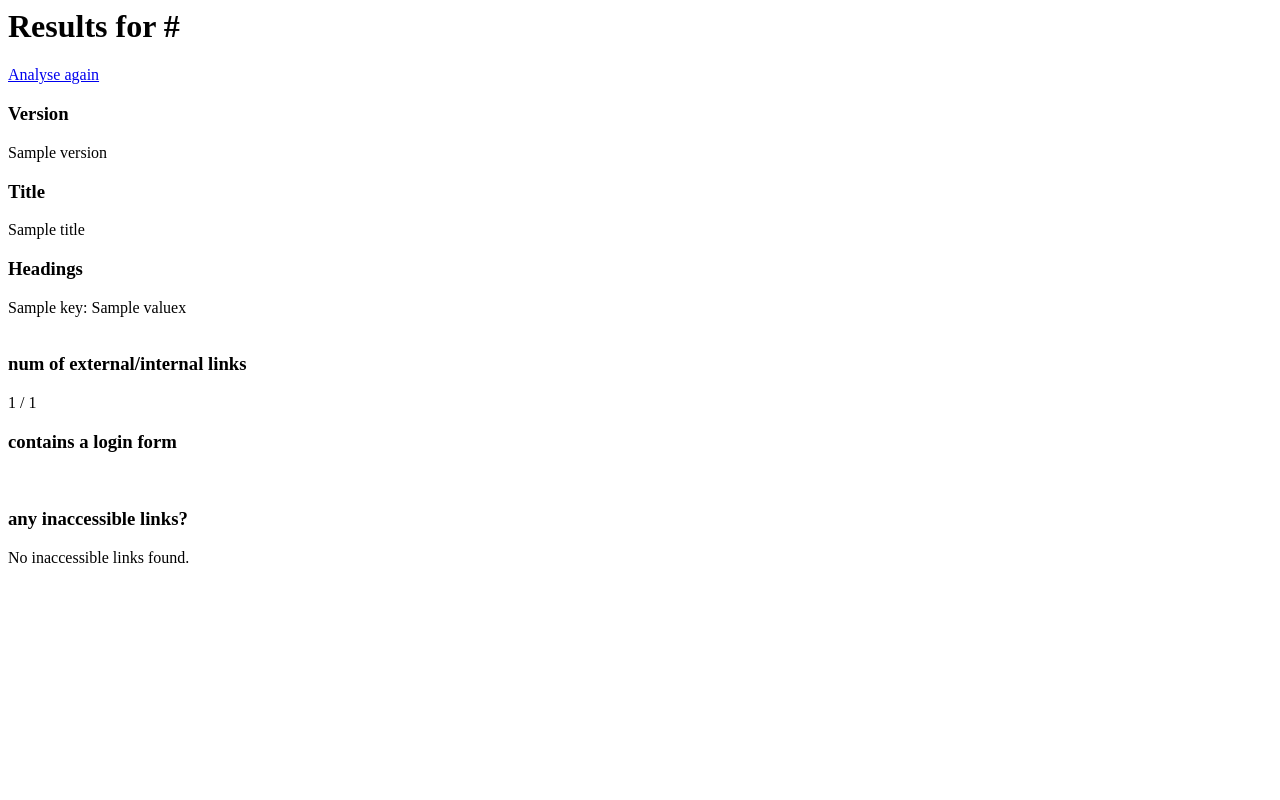
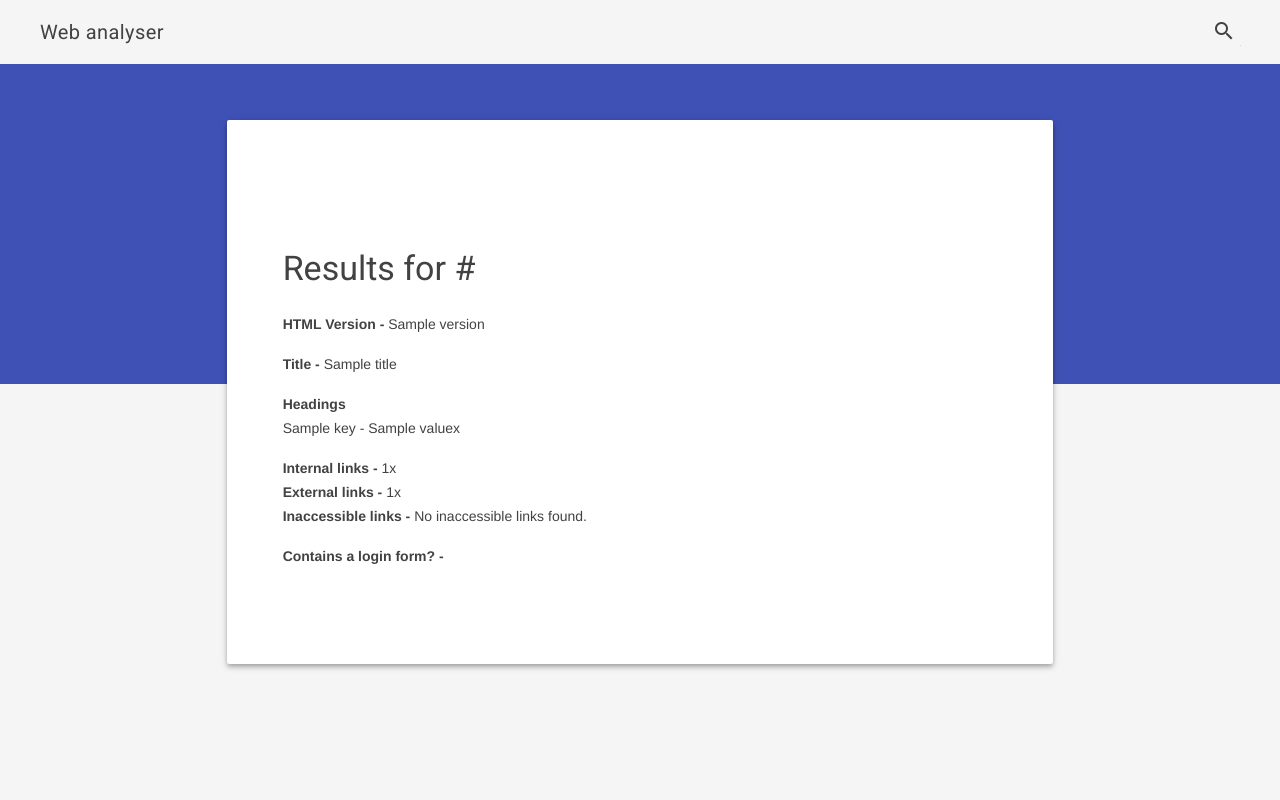
Before and after one commit to ignasKavaliauskas/qvsta-recruitment-test, a Django app: template templates/analyseUrl.html in a window 1280 px wide. Run offline with Django 3.2, Linux system fonts and the light colour scheme; the template is opened without the code that fills it: most values are stand-ins (such as "Sample title", 1, 10 or a date in 2020).

Commit message:
added mdl template

```diff
--- a/templates/analyseUrl.html
+++ b/templates/analyseUrl.html
@@ -1,24 +1,35 @@
-<h1>Results for {{ targetUrl }}</h1> <a href="/index/">Analyse again</a>
+{% extends "index.html" %}
 
-<h3> Version </h3> {{ version }} <br>
-<h3> Title </h3> {{ title }} <br>
 
-<!-- Display all headings and its levels -->
-<h3>Headings</h3>
+{% block content %}
+
+
+<div class="demo-content mdl-color--white mdl-shadow--4dp content mdl-color-text--grey-800 mdl-cell mdl-cell--8-col">
+    <h3>Results for {{ targetUrl }}</h3>
+
+    <p><strong>HTML Version - </strong>{{ version }}</p>
+    <p><strong>Title - </strong>{{ title }}</p>
+    <p>
+        <strong>Headings</strong> <br>
         {% for key, value in headings.items %}
-    {{ key }}: {{ value }}x <br>
+            {{ key }} - {{ value }}x <br>
         {% empty %}
-    No headings found. <br>
+            No headings found.
         {% endfor %}
+    </p>
 
-<br>
-<h3> num of external/internal links </h3> {{ numOfExternalLinks }} / {{ numOfInternalLinks }}
-<br>
-<h3>contains a login form</h3>{{containsLoginForm}}
-<br>
-<h3>any inaccessible links?</h3>
+    <p>
+            <strong>Internal links - </strong>{{ numOfInternalLinks }}x <br>
+            <strong>External links - </strong>{{ numOfExternalLinks }}x <br>
+            <strong>Inaccessible links - </strong>
             {% if inaccessibleLinks > 0 %}
-    Yes. {{ inaccessibleLinks }}x
+                {{ inaccessibleLinks }}x
             {% else %}
                 No inaccessible links found.
             {% endif %}
+    </p>
+
+    <p><strong>Contains a login form? - </strong>{{ containsLoginForm }}</p>
+
+</div>
+{% endblock content %}
--- a/templates/index.html
+++ b/templates/index.html
@@ -1,8 +1,111 @@
+{% load staticfiles %}
+<!doctype html>
+<!--
+  Material Design Lite
+  Copyright 2015 Google Inc. All rights reserved.
 
-{% if error %}
-    <h3>{{ error }}</h3> <br>
-{% endif %}
-<form action="/analyseUrl/" method="POST">{% csrf_token %}
-    <input type="text" name="textUrl" placeholder="http://www.google.com">
-    <input type="submit" value="analyse">
-</form>
+  Licensed under the Apache License, Version 2.0 (the "License");
+  you may not use this file except in compliance with the License.
+  You may obtain a copy of the License at
+
+      https://www.apache.org/licenses/LICENSE-2.0
+
+  Unless required by applicable law or agreed to in writing, software
+  distributed under the License is distributed on an "AS IS" BASIS,
+  WITHOUT WARRANTIES OR CONDITIONS OF ANY KIND, either express or implied.
+  See the License for the specific language governing permissions and
+  limitations under the License
+-->
+<html lang="en">
+  <head>
+    <meta charset="utf-8">
+    <meta http-equiv="X-UA-Compatible" content="IE=edge">
+    <meta name="description" content="A front-end template that helps you build fast, modern mobile web apps.">
+    <meta name="viewport" content="width=device-width, initial-scale=1.0, minimum-scale=1.0">
+    <title>Material Design Lite</title>
+
+    <!-- Add to homescreen for Chrome on Android -->
+    <meta name="mobile-web-app-capable" content="yes">
+    <link rel="icon" sizes="192x192" href="images/android-desktop.png">
+
+    <!-- Add to homescreen for Safari on iOS -->
+    <meta name="apple-mobile-web-app-capable" content="yes">
+    <meta name="apple-mobile-web-app-status-bar-style" content="black">
+    <meta name="apple-mobile-web-app-title" content="Material Design Lite">
+    <link rel="apple-touch-icon-precomposed" href="images/ios-desktop.png">
+
+    <!-- Tile icon for Win8 (144x144 + tile color) -->
+    <meta name="msapplication-TileImage" content="images/touch/ms-touch-icon-144x144-precomposed.png">
+    <meta name="msapplication-TileColor" content="#3372DF">
+
+    <link rel="shortcut icon" href="images/favicon.png">
+
+    <!-- SEO: If your mobile URL is different from the desktop URL, add a canonical link to the desktop page https://developers.google.com/webmasters/smartphone-sites/feature-phones -->
+    <!--
+    <link rel="canonical" href="http://www.example.com/">
+    -->
+
+    <link rel="stylesheet" href="https://fonts.googleapis.com/css?family=Roboto:regular,bold,italic,thin,light,bolditalic,black,medium&amp;lang=en">
+    <link rel="stylesheet" href="https://fonts.googleapis.com/icon?family=Material+Icons">
+    <link rel="stylesheet" href="https://code.getmdl.io/1.3.0/material.teal-red.min.css">
+    <link rel="stylesheet" href="{% static 'css/style.css' %}">
+    <style>
+    #view-source {
+      position: fixed;
+      display: block;
+      right: 0;
+      bottom: 0;
+      margin-right: 40px;
+      margin-bottom: 40px;
+      z-index: 900;
+    }
+    </style>
+  </head>
+  <body>
+    <div class="demo-layout mdl-layout mdl-layout--fixed-header mdl-js-layout mdl-color--grey-100">
+      <header class="demo-header mdl-layout__header mdl-layout__header--scroll mdl-color--grey-100 mdl-color-text--grey-800">
+        <div class="mdl-layout__header-row">
+          <span class="mdl-layout-title">Web analyser</span>
+          <div class="mdl-layout-spacer"></div>
+
+          <form action="/analyseUrl/" method="POST">{% csrf_token %}
+            <div class="mdl-textfield mdl-js-textfield mdl-textfield--expandable">
+              <label class="mdl-button mdl-js-button mdl-button--icon" for="sample6">
+                <i class="material-icons">search</i>
+              </label>
+              <div class="mdl-textfield__expandable-holder">
+                <input class="mdl-textfield__input" type="text" name="textUrl" id="sample6" placeholder="http://www.google.com">
+                <label class="mdl-textfield__label" for="sample-expandable">Expandable Input</label>
+              </div>
+            </div>
+          </form>
+
+        </div>
+      </header>
+      <div class="demo-ribbon"></div>
+      <main class="demo-main mdl-layout__content">
+        <div class="demo-container mdl-grid">
+          <div class="mdl-cell mdl-cell--2-col mdl-cell--hide-tablet mdl-cell--hide-phone"></div>
+            {% if error %}
+                <div class="demo-content mdl-color--red mdl-shadow--4dp content mdl-color-text--grey-800 mdl-cell mdl-cell--8-col">
+                        <h4 style="color: #ffffff;">{{ error }}</h4>
+                </div>
+            {% endif %}
+
+          {% block content %}
+          {% endblock content %}
+        </div>
+        <!-- <footer class="demo-footer mdl-mini-footer">
+          <div class="mdl-mini-footer--left-section">
+            <ul class="mdl-mini-footer--link-list">
+              <li><a href="#">Help</a></li>
+              <li><a href="#">Privacy and Terms</a></li>
+              <li><a href="#">User Agreement</a></li>
+            </ul>
+          </div>
+        </footer> -->
+      </main>
+    </div>
+    <script src="https://code.getmdl.io/1.3.0/material.min.js"></script>
+  </body>
+</html>
--- /dev/null
+++ b/webAnalysis/static/css/style.css
@@ -0,0 +1,59 @@
+/**
+ * Copyright 2015 Google Inc. All Rights Reserved.
+ *
+ * Licensed under the Apache License, Version 2.0 (the "License");
+ * you may not use this file except in compliance with the License.
+ * You may obtain a copy of the License at
+ *
+ *      http://www.apache.org/licenses/LICENSE-2.0
+ *
+ * Unless required by applicable law or agreed to in writing, software
+ * distributed under the License is distributed on an "AS IS" BASIS,
+ * WITHOUT WARRANTIES OR CONDITIONS OF ANY KIND, either express or implied.
+ * See the License for the specific language governing permissions and
+ * limitations under the License.
+ */
+
+ .demo-ribbon {
+    width: 100%;
+    height: 40vh;
+    background-color: #3F51B5;
+    flex-shrink: 0;
+  }
+
+  .demo-main {
+    margin-top: -35vh;
+    flex-shrink: 0;
+  }
+
+  .demo-header .mdl-layout__header-row {
+    padding-left: 40px;
+  }
+
+  .demo-container {
+    max-width: 1600px;
+    width: calc(100% - 16px);
+    margin: 0 auto;
+  }
+
+  .demo-content {
+    border-radius: 2px;
+    padding: 80px 56px;
+    margin-bottom: 80px;
+  }
+
+  .demo-layout.is-small-screen .demo-content {
+    padding: 40px 28px;
+  }
+
+  .demo-content h3 {
+    margin-top: 48px;
+  }
+
+  .demo-footer {
+    padding-left: 40px;
+  }
+
+  .demo-footer .mdl-mini-footer--link-list a {
+    font-size: 13px;
+  }
--- a/webAnalysis/views.py
+++ b/webAnalysis/views.py
@@ -15,11 +15,13 @@ def indexView(request):
 def analyseUrlView(request):
     targetUrl = request.POST['textUrl']
 
+    # caching
     cacheKey = targetUrl
     cacheTime = 1000
     cacheData = cache.get(cacheKey)
     print(cacheData)
 
+    # load scrapped results if available
     if cacheData:
         result = json.loads(cacheData)
         return render(request, 'analyseUrl.html', result)
```
Also changed, not shown: webAnalysis/static/images/android-desktop.png (added), webAnalysis/static/images/favicon.png (added), webAnalysis/static/images/ios-desktop.png (added). Lines whose indentation alone changed are shown as unchanged.
